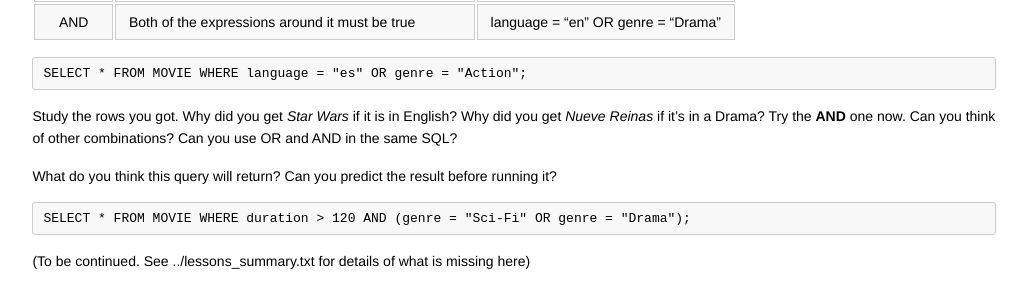
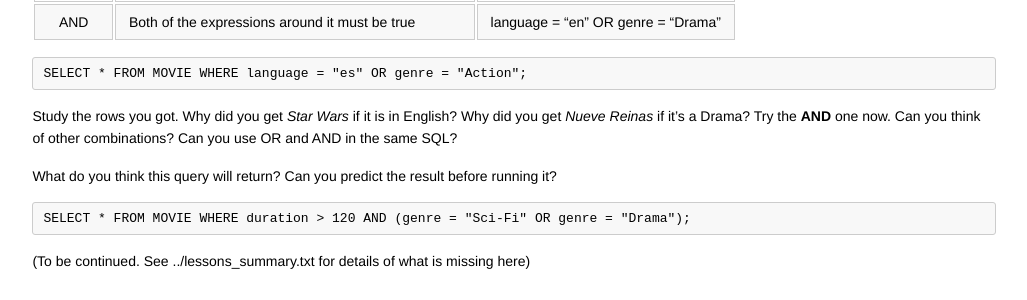
Before and after one commit to codebar/tutorials, a Jekyll site: the page built from sql/lesson1/tutorial.md, in a window 1280 px wide and 900 px high, scrolled down 2908 px. Shown: the part 377-677 px from the top of the window, without its empty margins (126-1153 px from the left). Built offline with Jekyll 4.4.1, drawn with Linux system fonts in a browser that asks for light colours.

Commit message:
Typos correction

````diff
--- a/sql/lesson1/tutorial.md
+++ b/sql/lesson1/tutorial.md
@@ -143,7 +143,7 @@ Can you combine conditions? **of course**. But you need to know the logical conc
 SELECT * FROM MOVIE WHERE language = "es" OR genre = "Action";
 ```
 
-Study the rows you got. Why did you get _Star Wars_ if it is in English? Why did you get _Nueve Reinas_ if it's in a Drama?
+Study the rows you got. Why did you get _Star Wars_ if it is in English? Why did you get _Nueve Reinas_ if it's a Drama?
 Try the **AND** one now. Can you think of other combinations? Can you use OR and AND in the same SQL?
 
 What do you think this query will return? Can you predict the result before running it?
--- a/sql/lessons_summary.txt
+++ b/sql/lessons_summary.txt
@@ -1,5 +1,4 @@
 SQL student path
-https://github.com/codebar/tutorials/pull/129
 
 Lesson 1:
 - Explanation of the lessons. "By the end of this lessons you'll be able to: ..."
````
